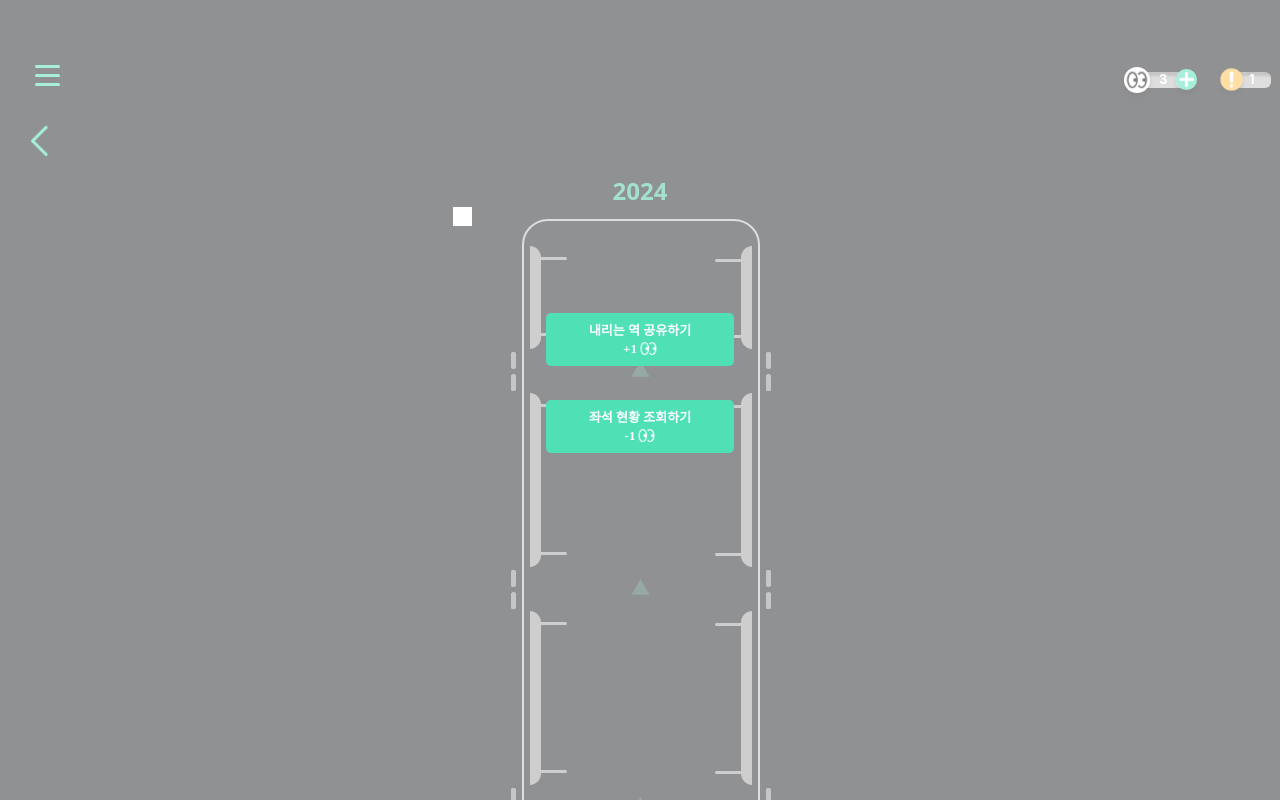
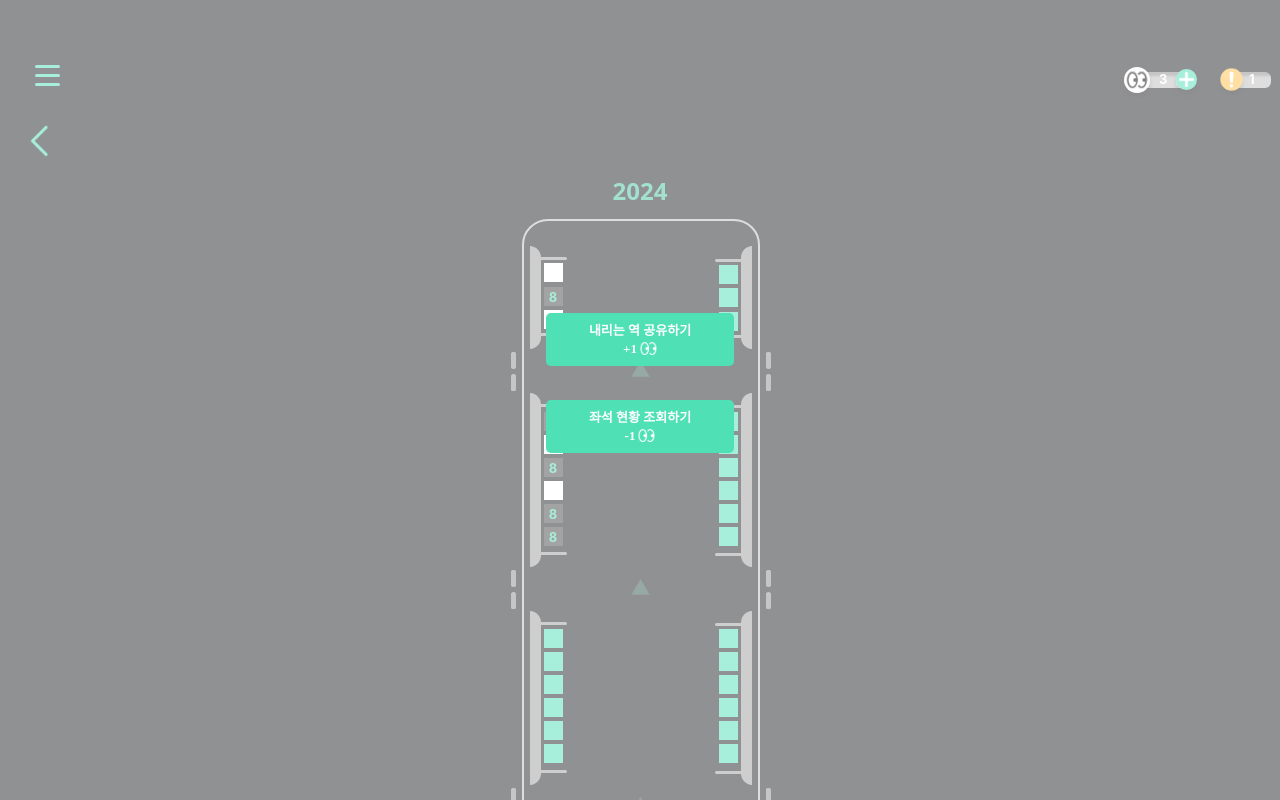
Before and after one commit to NNAERYEOK/NNY-Front, a React (Create React App) app: page /seat in a window 1280 px wide. Built offline with nearby package versions, Linux system fonts and the light colour scheme.

Commit message:
feat : 좌석 배열 & 좌석 렌더링

```diff
--- a/src/pages/SeatPage.js
+++ b/src/pages/SeatPage.js
@@ -12,12 +12,309 @@ import BottomModal from "../components/BottomModal";
 
 const SeatPage = () => {
   const [isOpen, setIsOpen] = useState(true);
+  const [bottomModal, setBottomModal] = useState(false);
+
+  const des = 10;
+
+  const [seats, setSeats] = useState([
+    {
+      id: 1,
+      left: "91px",
+      top: "56px",
+      seated: false,
+      mine: false,
+      station: 2,
+    },
+    { id: 2, left: "91px", top: "80px", seated: true, mine: false, station: 2 },
+    {
+      id: 3,
+      left: "91px",
+      top: "103px",
+      seated: false,
+      mine: false,
+      station: 2,
+    },
+    {
+      id: 4,
+      left: "91px",
+      top: "205px",
+      seated: true,
+      mine: false,
+      station: 2,
+    },
+    {
+      id: 5,
+      left: "91px",
+      top: "228px",
+      seated: false,
+      mine: false,
+      station: 2,
+    },
+    {
+      id: 6,
+      left: "91px",
+      top: "251px",
+      seated: true,
+      mine: false,
+      station: 2,
+    },
+    {
+      id: 7,
+      left: "91px",
+      top: "274px",
+      seated: false,
+      mine: false,
+      station: 2,
+    },
+    {
+      id: 8,
+      left: "91px",
+      top: "297px",
+      seated: true,
+      mine: false,
+      station: 2,
+    },
+    {
+      id: 9,
+      left: "91px",
+      top: "320px",
+      seated: true,
+      mine: false,
+      station: 2,
+    },
+    {
+      id: 10,
+      left: "91px",
+      top: "422px",
+      seated: true,
+      mine: true,
+      station: 2,
+    },
+    {
+      id: 11,
+      left: "91px",
+      top: "445px",
+      seated: true,
+      mine: true,
+      station: 2,
+    },
+    {
+      id: 12,
+      left: "91px",
+      top: "468px",
+      seated: true,
+      mine: true,
+      station: 2,
+    },
+    {
+      id: 13,
+      left: "91px",
+      top: "491px",
+      seated: true,
+      mine: true,
+      station: 2,
+    },
+    {
+      id: 14,
+      left: "91px",
+      top: "514px",
+      seated: true,
+      mine: true,
+      station: 2,
+    },
+    {
+      id: 15,
+      left: "91px",
+      top: "537px",
+      seated: true,
+      mine: true,
+      station: 2,
+    },
+    {
+      id: 16,
+      left: "91px",
+      top: "640px",
+      seated: true,
+      mine: true,
+      station: 2,
+    },
+    {
+      id: 17,
+      left: "91px",
+      top: "663px",
+      seated: true,
+      mine: true,
+      station: 2,
+    },
+    {
+      id: 18,
+      left: "91px",
+      top: "686px",
+      seated: true,
+      mine: true,
+      station: 2,
+    },
+
+    {
+      id: 19,
+      left: "266px",
+      top: "58px",
+      seated: true,
+      mine: true,
+      station: 2,
+    },
+    {
+      id: 20,
+      left: "266px",
+      top: "81px",
+      seated: true,
+      mine: true,
+      station: 2,
+    },
+    {
+      id: 21,
+      left: "266px",
+      top: "105px",
+      seated: true,
+      mine: true,
+      station: 2,
+    },
+    {
+      id: 22,
+      left: "266px",
+      top: "205px",
+      seated: true,
+      mine: true,
+      station: 2,
+    },
+    {
+      id: 23,
+      left: "266px",
+      top: "228px",
+      seated: true,
+      mine: true,
+      station: 2,
+    },
+    {
+      id: 24,
+      left: "266px",
+      top: "251px",
+      seated: true,
+      mine: true,
+      station: 2,
+    },
+    {
+      id: 25,
+      left: "266px",
+      top: "274px",
+      seated: true,
+      mine: true,
+      station: 2,
+    },
+    {
+      id: 26,
+      left: "266px",
+      top: "297px",
+      seated: true,
+      mine: true,
+      station: 2,
+    },
+    {
+      id: 27,
+      left: "266px",
+      top: "320px",
+      seated: true,
+      mine: true,
+      station: 2,
+    },
+    {
+      id: 28,
+      left: "266px",
+      top: "422px",
+      seated: true,
+      mine: true,
+      station: 2,
+    },
+    {
+      id: 29,
+      left: "266px",
+      top: "445px",
+      seated: true,
+      mine: true,
+      station: 2,
+    },
+    {
+      id: 30,
+      left: "266px",
+      top: "468px",
+      seated: true,
+      mine: true,
+      station: 2,
+    },
+    {
+      id: 31,
+      left: "266px",
+      top: "491px",
+      seated: true,
+      mine: true,
+      station: 2,
+    },
+    {
+      id: 32,
+      left: "266px",
+      top: "514px",
+      seated: true,
+      mine: true,
+      station: 2,
+    },
+    {
+      id: 33,
+      left: "266px",
+      top: "537px",
+      seated: true,
+      mine: true,
+      station: 2,
+    },
+    {
+      id: 34,
+      left: "266px",
+      top: "641px",
+      seated: true,
+      mine: true,
+      station: 2,
+    },
+    {
+      id: 35,
+      left: "266px",
+      top: "664px",
+      seated: true,
+      mine: true,
+      station: 2,
+    },
+    {
+      id: 36,
+      left: "266px",
+      top: "687px",
+      seated: true,
+      mine: true,
+      station: 2,
+    },
+  ]);
+
+  const handleModal = () => {
+    setIsOpen(false);
+  };
+
+  const SelectSeat = id => {
+    console.log("좌석 선택", id);
+    setBottomModal(true);
+  };
   return (
     <div>
       <Background />
 
       <TopBar />
-      {isOpen && <Modal onClick={() => setIsOpen(!isOpen)} />}
+      {isOpen && <Modal onClick={() => handleModal()} />}
 
       <Wrapper>
         <BackIcon />
@@ -25,11 +322,48 @@ const SeatPage = () => {
 
         <Num>2024</Num>
         <Train>
-          <Seat />
+          {seats.map(seat => {
+            if (seat.mine) {
+              // 내 자리
+              console.log("내자리");
+              return (
+                <Seat
+                  onClick={() => SelectSeat(seat.id)}
+                  key={seat.id}
+                  left={seat.left}
+                  top={seat.top}
+                  myseat
+                />
+              );
+            } else {
+              if (seat.seated) {
+                // 누가 앉음
+                return (
+                  <Seat
+                    onClick={() => SelectSeat(seat.id)}
+                    key={seat.id}
+                    left={seat.left}
+                    top={seat.top}
+                    seated
+                  >
+                    {des - seat.station}
+                  </Seat>
+                );
+              }
+            }
+            return (
+              <Seat
+                onClick={() => SelectSeat(seat.id)}
+                key={seat.id}
+                left={seat.left}
+                top={seat.top}
+              />
+            );
+          })}
         </Train>
       </Wrapper>
 
-      <BottomModal />
+      <BottomModal isOpen={bottomModal} setBottomModal={setBottomModal} />
     </div>
   );
 };
```
